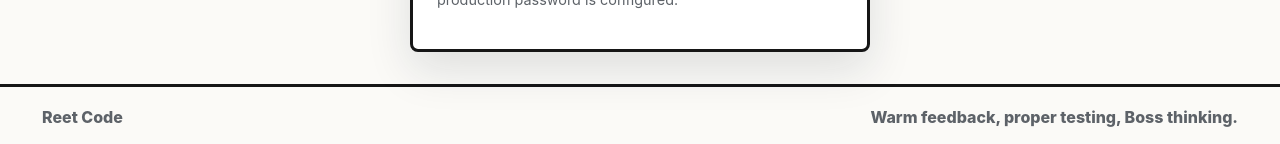
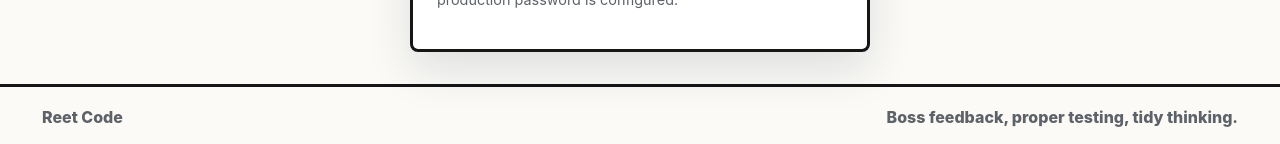
Before and after one commit to tobyStone/reet-code, a Node server app: page /login in a window 1280 px wide. Shown: the part 702-846 px from the top of the page. Run offline with Node 20, Linux system fonts and the light colour scheme.

Commit message:
Correct footer tagline

```diff
--- a/views/partials/footer.ejs
+++ b/views/partials/footer.ejs
@@ -1,7 +1,7 @@
     </main>
     <footer class="site-footer">
       <span>Reet Code</span>
-      <span>Warm feedback, proper testing, Boss thinking.</span>
+      <span>Boss feedback, proper testing, tidy thinking.</span>
     </footer>
   </body>
 </html>
```
